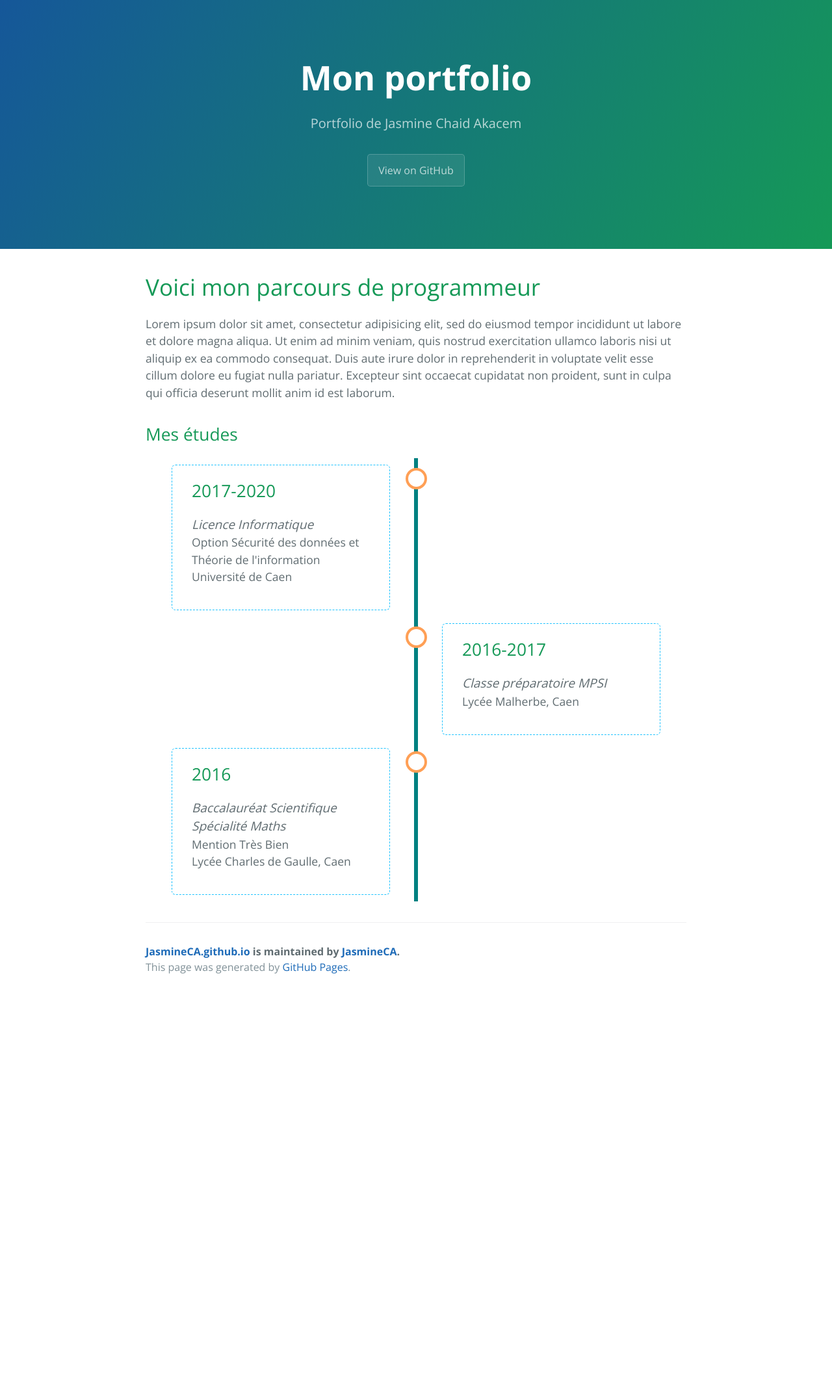
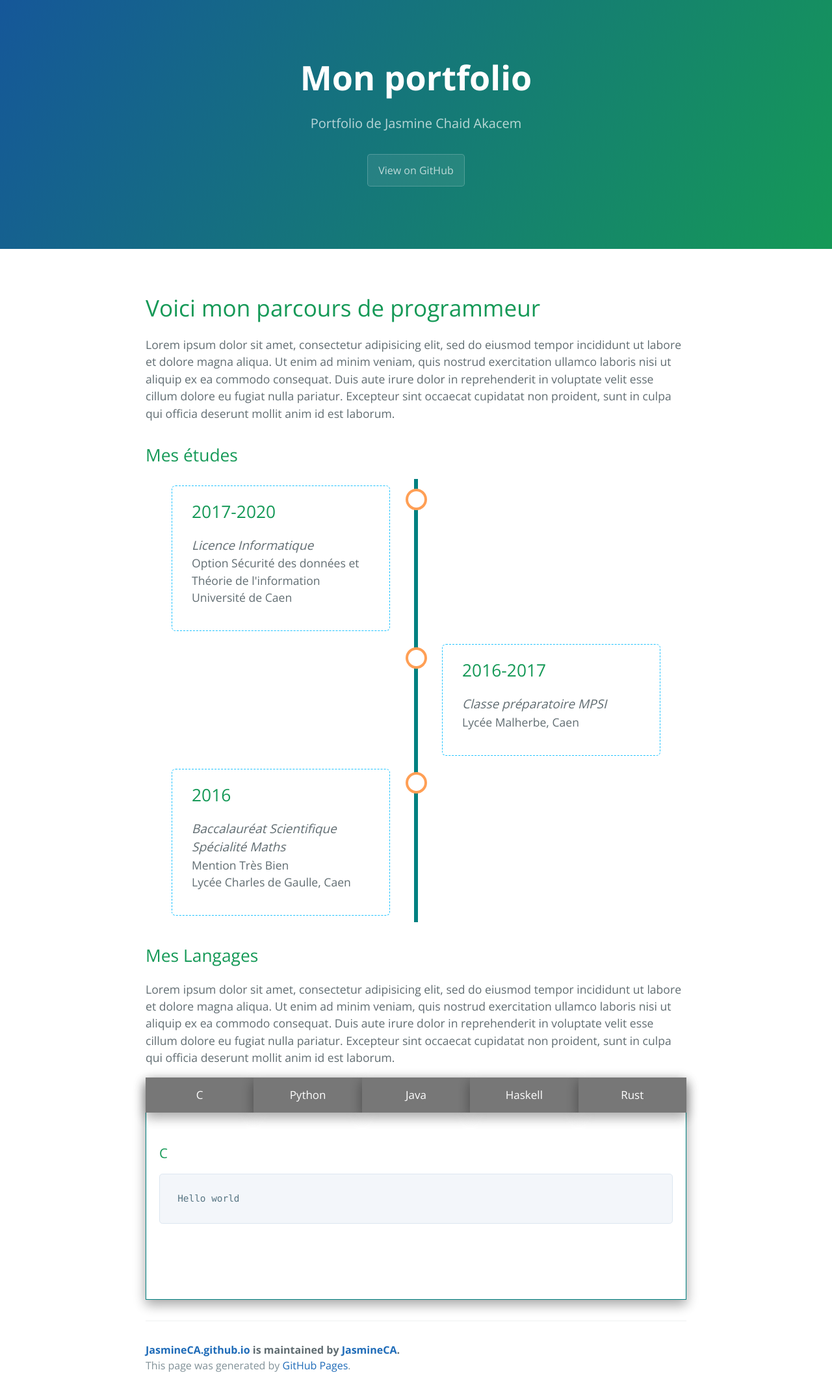
Before and after one commit to JasmineCA/JasmineCA.github.io, a Jekyll site: the page built from index.markdown, in a window 1280 px wide. Shown: the whole page at 65% size. Built offline with Jekyll 4.4.1, drawn with Linux system fonts in a browser that asks for light colours; nearby versions of some CDN libraries; our own code applies the rules of GitHub Pages for plain Markdown files; before the commit the page ends 1532 px from its top, so only the background shows below that; some of the changed lines change nothing that is shown.

Commit message:
Add panes for languages

```diff
--- a/_layouts/default.html
+++ b/_layouts/default.html
@@ -7,6 +7,9 @@
     <meta name="viewport" content="width=device-width, initial-scale=1">
     <meta name="theme-color" content="#157878">
     <link rel="stylesheet" href="{{ '/assets/css/style.css?v=' | append: site.github.build_revision | relative_url }}">
+    <!-- To be removed -->
+    <link rel="stylesheet"
+      href="//cdnjs.cloudflare.com/ajax/libs/highlight.js/10.0.3/styles/github.min.css">
   </head>
   <body>
     <section class="page-header">
--- a/_sass/jekyll-theme-cayman.scss
+++ b/_sass/jekyll-theme-cayman.scss
@@ -2,6 +2,7 @@
 @import "rouge-github";
 @import "variables";
 @import "timeline";
+@import "tabbed_pane";
 @import url('https://fonts.googleapis.com/css?family=Open+Sans:400,700');
 
 @mixin large {
--- /dev/null
+++ b/_sass/tabbed_pane.scss
@@ -0,0 +1,26 @@
+/* Style tab links */
+.tablink {
+  background-color: #777; //Non définitif
+  color: white;
+  float: left;
+  border: none;
+  outline: none;
+  cursor: pointer;
+  padding: 14px 16px;
+  font-size: 17px;
+  width: 20%;
+  box-shadow: 0 8px 16px 0 rgba(0,0,0,0.2), 0 6px 20px 0 rgba(0,0,0,0.19);
+}
+
+.tablink:hover {
+  background-color: #555; //Non définitif
+}
+
+/* Style the tab content (and add height:100% for full page content) */
+.tabcontent {
+  display: none;
+  padding: 100px 20px;
+  height: 100%;
+  border: 1px solid teal;
+  box-shadow: 0 8px 16px 0 rgba(0,0,0,0.2), 0 6px 20px 0 rgba(0,0,0,0.19);
+}
--- /dev/null
+++ b/assets/js/tabbed_pane.js
@@ -0,0 +1,113 @@
+function openPage(pageName, elmnt, color) {
+  // Hide all elements with class="tabcontent" by default */
+  let i, tabcontent, tablinks;
+  tabcontent = document.getElementsByClassName("tabcontent");
+  for (i = 0; i < tabcontent.length; i++) {
+    tabcontent[i].style.display = "none";
+  }
+
+  // Remove the background color of all tablinks/buttons
+  tablinks = document.getElementsByClassName("tablink");
+  for (i = 0; i < tablinks.length; i++) {
+    tablinks[i].style.backgroundColor = "";
+  }
+
+  // Show the specific tab content
+  document.getElementById(pageName).style.display = "block";
+
+  // Add the specific color to the button used to open the tab content
+  elmnt.style.backgroundColor = color;
+}
+
+function openTab(event){
+
+  event.preventDefault();
+
+  let button = event.currentTarget;
+
+  let name = button.textContent;
+
+  let div_content = document.getElementById(name);
+
+  let all_tabs = document.querySelectorAll(".tabcontent");
+
+  for (let i = 0; i < all_tabs.length; i++) {
+
+    all_tabs[i].style.display = "none";
+
+  }
+
+  div_content.style.display = "block";
+}
+
+function createButton(name){
+
+  let button = document.createElement("button");
+
+  button.appendChild(document.createTextNode(name));
+
+  button.classList.add("tablink");
+
+  button.addEventListener("click",openTab);
+
+  return button;
+
+
+}
+
+function createContent(contentText,name){
+
+  let div_content = document.createElement("div");
+
+  div_content.classList.add("tabcontent");
+
+  div_content.id = name;
+
+  let title = document.createElement("h3");
+
+  title.appendChild(document.createTextNode(name));
+
+  let content_pre = document.createElement("pre");
+
+  let content = document.createElement("code");
+
+  content.classList.add("language-"+name.toLowerCase());
+
+  content.appendChild(document.createTextNode(contentText));
+
+  content_pre.appendChild(content);
+
+  div_content.appendChild(title);
+
+  div_content.appendChild(content_pre);
+
+  return div_content;
+
+
+}
+
+// Get the element with id="defaultOpen" and click on it
+
+let languages = ["C", "Python", "Java", "Haskell", "Rust"];
+
+let root = document.getElementById("LanguagesPanes");
+
+
+for (let i = 0; i < languages.length; i++) {
+
+  root.appendChild(createButton(languages[i]));
+
+  //root.appendChild(createContent("Hello world",languages[i]));
+}
+
+for (let i = 0; i < languages.length; i++) {
+
+  if (languages[i] == "Java") {
+
+    root.appendChild(createContent("public class HelloWorld{\npublic static void main(String[] arg){\nSystem.out.println(\"Hello world\")\n}\n}",languages[i]));
+
+  }
+  root.appendChild(createContent("Hello world",languages[i]));
+}
+
+document.querySelector(".tabcontent").style.display = "block";
--- a/index.markdown
+++ b/index.markdown
@@ -4,6 +4,9 @@
 
 layout: default
 ---
+
+<script src="//cdnjs.cloudflare.com/ajax/libs/highlight.js/10.0.3/highlight.min.js"></script>
+<script>hljs.initHighlightingOnLoad();</script>
 
 # Voici mon parcours de programmeur
 
@@ -31,3 +34,12 @@ Lorem ipsum dolor sit amet, consectetur adipisicing elit, sed do eiusmod tempor
    </div>
  </div>
 </div>
+
+## Mes Langages
+
+Lorem ipsum dolor sit amet, consectetur adipisicing elit, sed do eiusmod tempor incididunt ut labore et dolore magna aliqua. Ut enim ad minim veniam, quis nostrud exercitation ullamco laboris nisi ut aliquip ex ea commodo consequat. Duis aute irure dolor in reprehenderit in voluptate velit esse cillum dolore eu fugiat nulla pariatur. Excepteur sint occaecat cupidatat non proident, sunt in culpa qui officia deserunt mollit anim id est laborum.
+
+<div id="LanguagesPanes">
+</div>
+
+<script src="{{ site.baseurl}}/assets/js/tabbed_pane.js"/>
```
